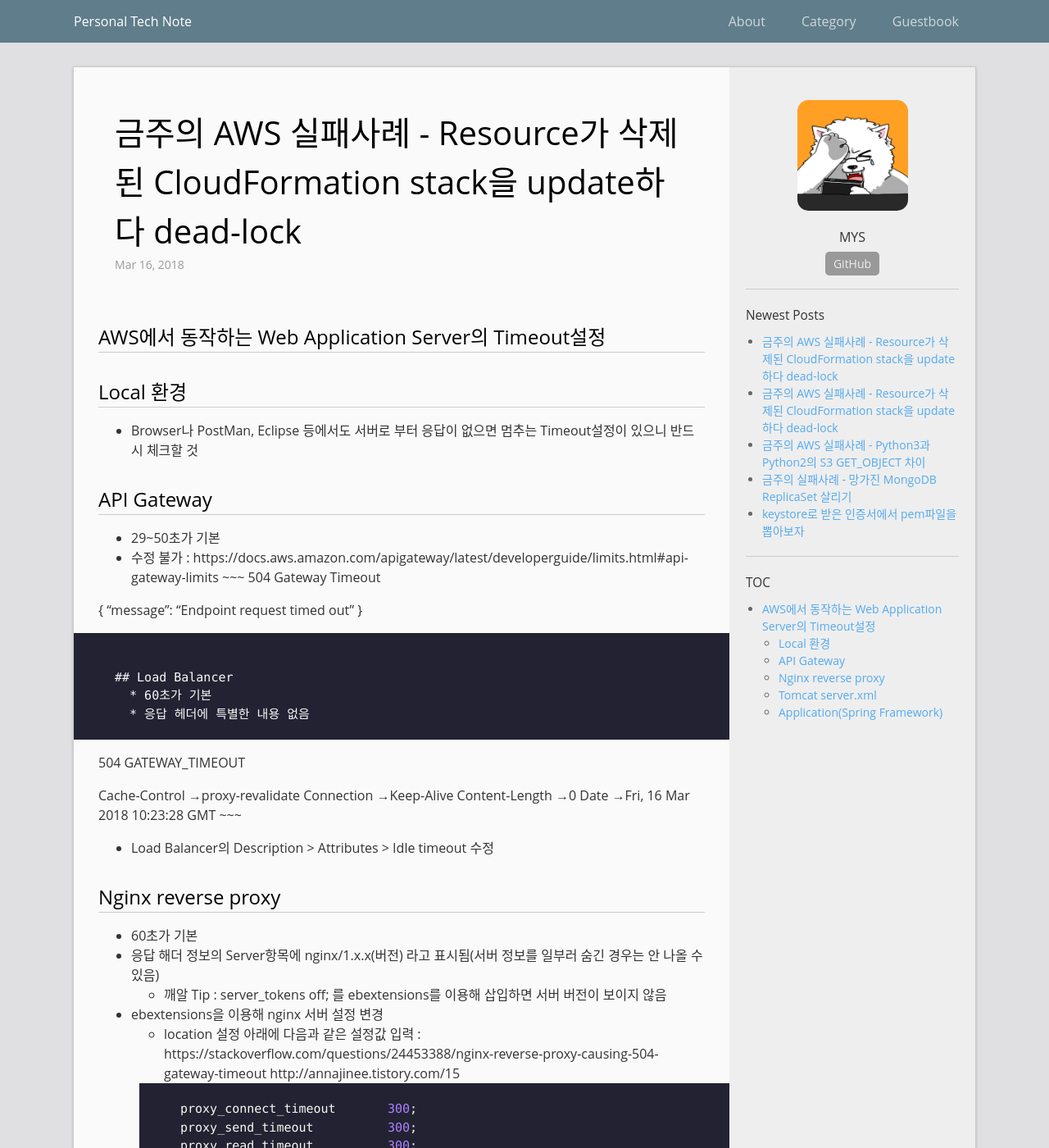
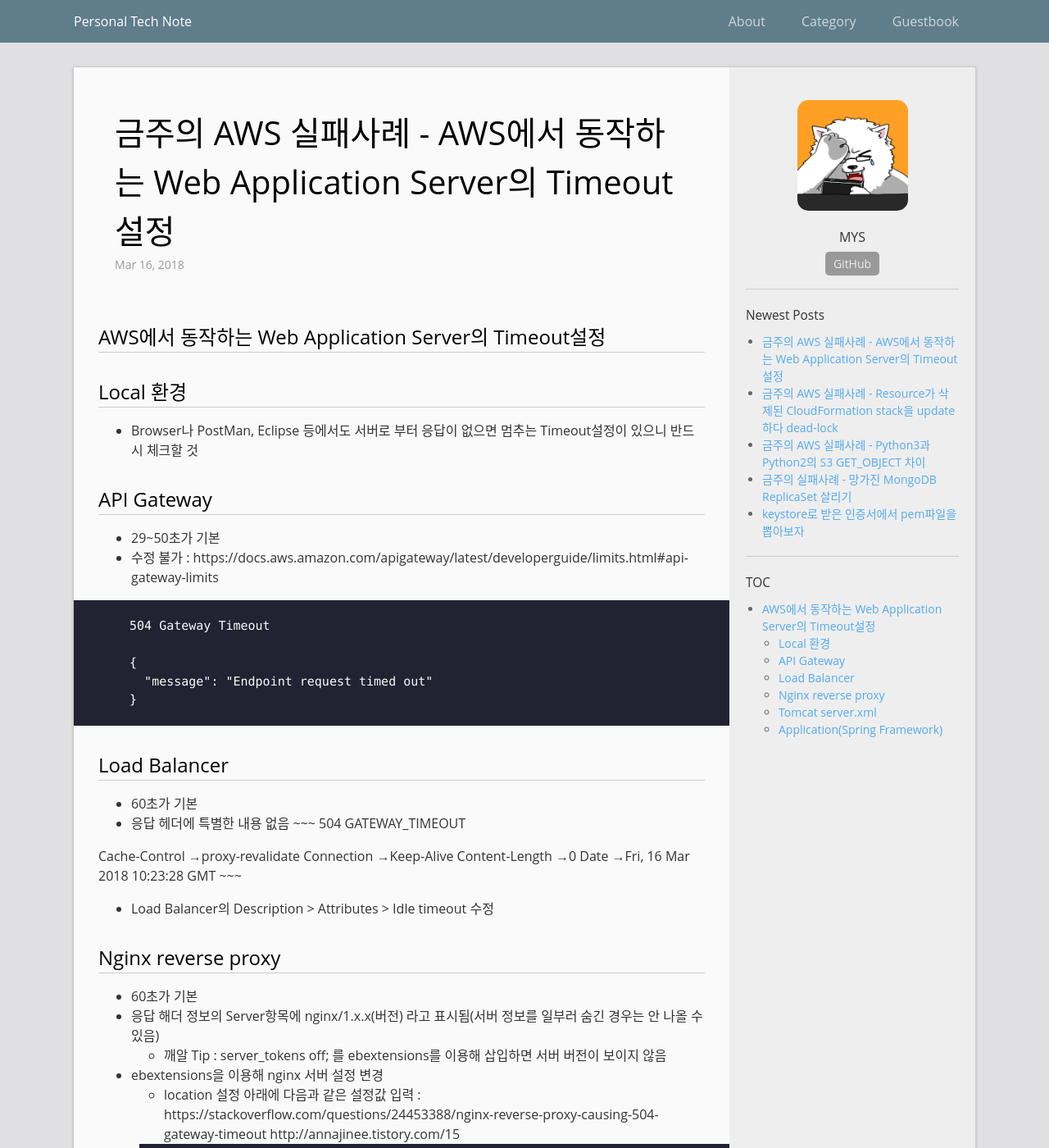
Before and after one commit to mystria/mystria.github.io, a Jekyll site: the page built from _posts/2018-03-16-fail-case-timeout-free-on-aws.md, in a window 1280 px wide and 1400 px high. Shown: the whole window at 82% size. Built offline with Jekyll 4.4.1, drawn with Linux system fonts in a browser that asks for light colours; comment, search, counter and statistics services are not loaded; some of the changed text lies outside the part shown.

Commit message:
Update post

```diff
--- a/_posts/2018-03-16-fail-case-timeout-free-on-aws.md
+++ b/_posts/2018-03-16-fail-case-timeout-free-on-aws.md
@@ -1,8 +1,8 @@
 ---
 layout: post
-title:  "금주의 AWS 실패사례 - Resource가 삭제된 CloudFormation stack을 update하다 dead-lock"
+title:  "금주의 AWS 실패사례 - AWS에서 동작하는 Web Application Server의 Timeout설정"
 date:   2018-03-16 17:00:00 +0900
-categories: AWS
+categories: AWS ElasticBeanstalk
 comments: true
 ---
 # AWS에서 동작하는 Web Application Server의 Timeout설정
@@ -14,6 +14,7 @@ comments: true
 ## API Gateway
   * 29~50초가 기본
   * 수정 불가 : https://docs.aws.amazon.com/apigateway/latest/developerguide/limits.html#api-gateway-limits
+
   ~~~
   504 Gateway Timeout
 
```
Also changed, not shown: other parts of _posts/2018-03-16-fail-case-timeout-free-on-aws.md (+2 -0 lines).
